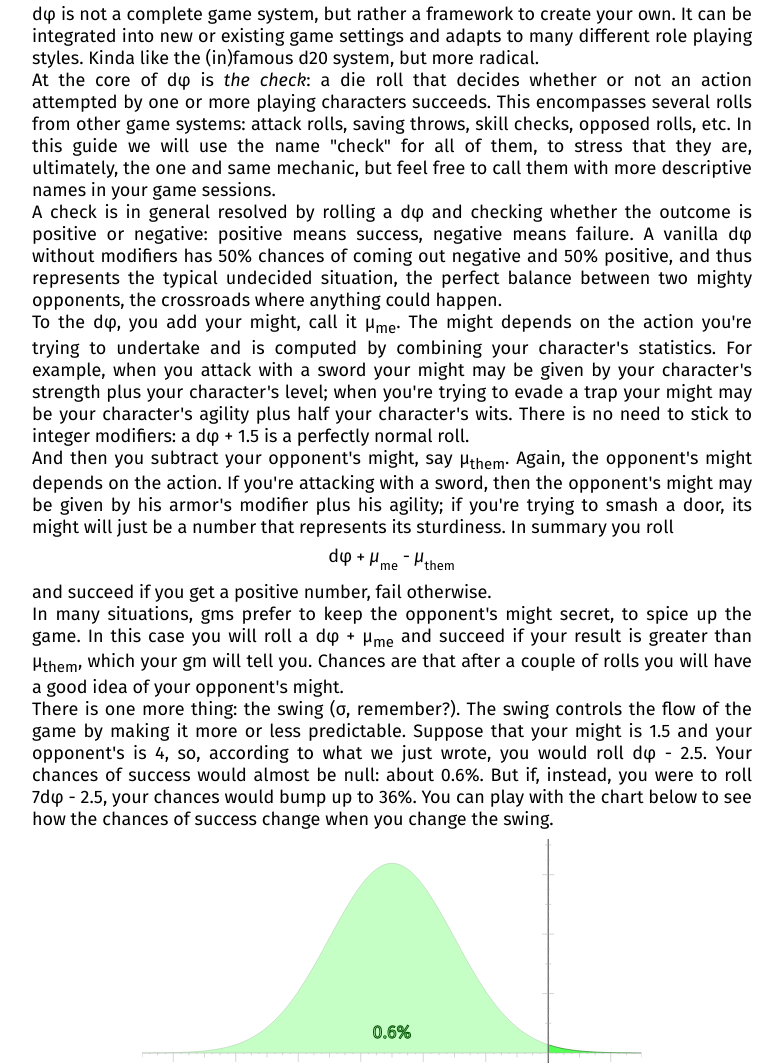
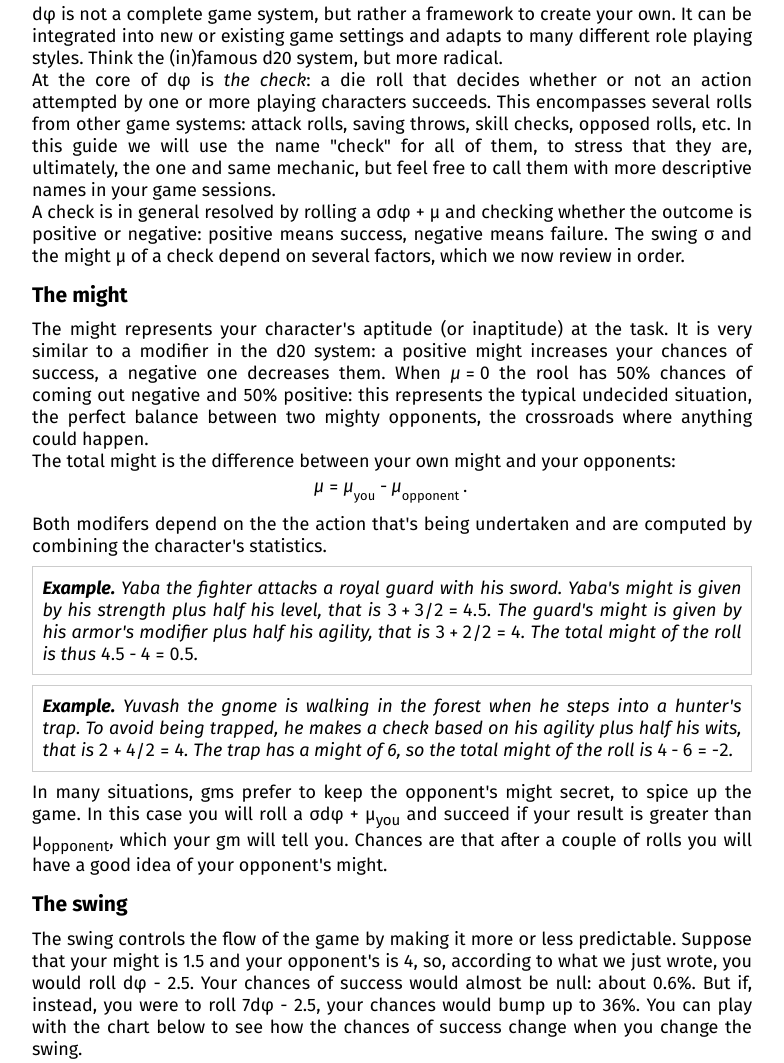
Before and after one commit to roll-phi/roll-phi.github.io, a plain HTML site: page index.html in a window 1280 px wide. Shown: the part 4901-5964 px from the top of the page, without its empty margins (248-1032 px from the left). Drawn offline with Linux system fonts and the light colour scheme.

Commit message:
Trying more pedagogy

```diff
--- a/index.html
+++ b/index.html
@@ -71,6 +71,17 @@
       h1, h2, h3 { margin-bottom: 0.5em; margin-top: 0.7em; }
       li { margin-left: 1em; }
       .nowrap { white-space: nowrap; }
+
+      aside {
+        font-style: italic;
+	border: solid thin #ccc;
+	padding: 1ex;
+	margin: 1ex 0;
+      }
+      aside.example > :first-child:before {
+	  content: "Example.";
+	  font-weight: bold;
+      }
 
       .caption {
 	  display: flex;
@@ -554,9 +565,10 @@
       <h2>dφ for players</h2>
 
       <p>dφ is not a complete game system, but rather a framework to
-	create your own.  It can be integrated into new or existing game
-	settings and adapts to many different role playing styles.
-	Kinda like the (in)famous d20 system, but more radical.</p>
+	create your own.  It can be integrated into new or existing
+	game settings and adapts to many different role playing
+	styles.  Think the (in)famous d20 system, but more
+	radical.</p>
 
       <p>At the core of dφ is <em>the check</em>: a die roll that
 	decides whether or not an action attempted by one or more
@@ -567,62 +579,75 @@
 	and same mechanic, but feel free to call them with more
 	descriptive names in your game sessions.</p>
 
-      <p>A check is in general resolved by rolling a dφ and checking
-	whether the outcome is positive or negative: positive means
-	success, negative means failure. A vanilla dφ without modifiers
-	has 50% chances of coming out negative and 50% positive, and
-	thus represents the typical undecided situation, the perfect
-	balance between two mighty opponents, the crossroads where
-	anything could happen.</p>
+      <p>A check is in general resolved by rolling a
+	<span class="nowrap">σdφ + μ</span> and checking whether the
+	outcome is positive or negative: positive means success,
+	negative means failure. The swing σ and the might μ of a check
+	depend on several factors, which we now review in order.</p>
 
-      <p>To the dφ, you add your might, call it μ<sub>me</sub>. The
-	might depends on the action you're trying to undertake and is
-	computed by combining your character's statistics.  For example,
-	when you attack with a sword your might may be given by your
-	character's strength plus your character's level; when you're
-	trying to evade a trap your might may be your character's
-	agility plus half your character's wits.  There is no need to
-	stick to integer modifiers: a
-	<span class="nowrap">dφ + 1.5</span> is a perfectly normal
-	roll.</p>
+      <h3 id="the-might">The might</h3>
 
-      <p>And then you subtract your opponent's might, say
-	μ<sub>them</sub>.  Again, the opponent's might depends on the
-	action.  If you're attacking with a sword, then the opponent's
-	might may be given by his armor's modifier plus his agility; if
-	you're trying to smash a door, its might will just be a number
-	that represents its sturdiness. In summary you roll</p>
+      <p>The might represents your character's aptitude (or
+	inaptitude) at the task. It is very similar to a modifier in
+	the d20 system: a positive might increases your chances of
+	success, a negative one decreases
+	them. When <math><mrow><mi>μ</mi><mo>=</mo><mn>0</mn></mrow></math>
+	the rool has 50% chances of coming out negative and 50%
+	positive: this represents the typical undecided situation, the
+	perfect balance between two mighty opponents, the crossroads
+	where anything could happen.</p>
 
-      <math display="block">
-	<mrow>
-	  <mi mathvariant="normal">dφ</mi>
-	  <mo>+</mo>
-	  <msub>
+      <p>The total might is the difference between your own might and
+	your opponents:
+
+	<math display="block">
+	  <mrow>
 	    <mi>μ</mi>
-	    <mrow>
-              <mi mathvariant="normal">me</mi>
-	    </mrow>
-	  </msub>
-	  <mo>-</mo>
-	  <msub>
-	    <mi>μ</mi>
-	    <mrow>
-              <mi mathvariant="normal">them</mi>
-	    </mrow>
-	  </msub>
-	</mrow>
-      </math>
+	    <mo>=</mo>
+	    <msub><mi>μ</mi><mi mathvariant="normal">you</mi></msub>
+	    <mo>-</mo>
+	    <msub><mi>μ</mi><mi mathvariant="normal">opponent</mi></msub>
+	    <mo separator="true">.</mo>
+	  </mrow>
+	</math>
 
-      <p>and succeed if you get a positive number, fail otherwise.</p>
+	Both modifers depend on the the action that's being undertaken
+	and are computed by combining the character's statistics.</p>
+
+      <aside class="example">
+	<p>
+	  Yaba the fighter attacks a royal guard with his
+	  sword. Yaba's might is given by his strength plus half his
+	  level, that is
+	  <math><mrow><mn>3</mn><mo>+</mo></mrow><mrow><mn>3</mn><mi>/</mi><mn>2</mn><mo>=</mo></mrow><mrow><mn>4.5</mn></mrow></math>. The
+	  guard's might is given by his armor's modifier plus half his
+	  agility, that is
+	  <math><mrow><mn>3</mn><mo>+</mo></mrow><mrow><mn>2</mn><mi>/</mi><mn>2</mn><mo>=</mo></mrow><mrow><mn>4</mn></mrow></math>.
+	  The total might of the roll is thus
+	  <math><mrow><mn>4.5</mn><mo>-</mo></mrow><mrow><mn>4</mn><mo>=</mo></mrow><mrow><mn>0.5</mn></mrow></math>.</p>
+      </aside>
+
+      <aside class="example">
+	<p>
+	  Yuvash the gnome is walking in the forest when he steps into
+	  a hunter's trap. To avoid being trapped, he makes a check
+	  based on his agility plus half his wits, that
+	  is <math><mrow><mn>2</mn><mo>+</mo></mrow><mrow><mn>4</mn><mi>/</mi><mn>2</mn><mo>=</mo></mrow><mrow><mn>4</mn></mrow></math>.
+	  The trap has a might of 6, so the total might of the roll is
+	  <math><mrow><mn>4</mn><mo>-</mo></mrow><mrow><mn>6</mn><mo>=</mo></mrow><mrow><mo>-</mo><mn>2</mn></mrow></math>.
+	</p>
+      </aside>
 
       <p>In many situations, gms prefer to keep the opponent's might
 	secret, to spice up the game. In this case you will roll a
-	<span class="nowrap">dφ + μ<sub>me</sub></span> and succeed if
-	your result is greater than μ<sub>them</sub>, which your gm will
-	tell you. Chances are that after a couple of rolls you will have
-	a good idea of your opponent's might.</p>
+	<span class="nowrap">σdφ + μ<sub>you</sub></span> and succeed
+	if your result is greater than μ<sub>opponent</sub>, which
+	your gm will tell you. Chances are that after a couple of
+	rolls you will have a good idea of your opponent's might.</p>
 
-      <p>There is one more thing: the swing (σ, remember?). The swing
+      <h3 id="the-swing">The swing</h3>
+
+      <p>The swing
 	controls the flow of the game by making it more or less
 	predictable.  Suppose that your might is 1.5 and your opponent's
 	is 4, so, according to what we just wrote, you would roll
@@ -788,7 +813,7 @@
 	    </mrow>
 	  </math>
 	  is the <strong>might</strong>, computed as the difference
-	  between your might and your opponents.</li>
+	  between your might and your opponent's.</li>
       </ul>
 
       <p>If you roll a positive number you win, if you roll negative
@@ -796,9 +821,11 @@
 	roller, or you should go buy a lottery ticket).</p>
 
       <p>Now that you know all the basics of the dφ, we can review the
-	most important rules that affect the might and the swing. Keep
-	in mind that most rules in dφ are optional, your gm will tell
-	you which ones to use.</p>
+	most important rules that affect the might and the swing.  A
+	much more detailed list of rules will be given in
+	the <a href="#for-gms">gm's guide</a>.  Keep in mind that most
+	rules in dφ are optional, your gm will tell you which ones to
+	use.</p>
     </section>
 
     <section id="for-gms">
```
